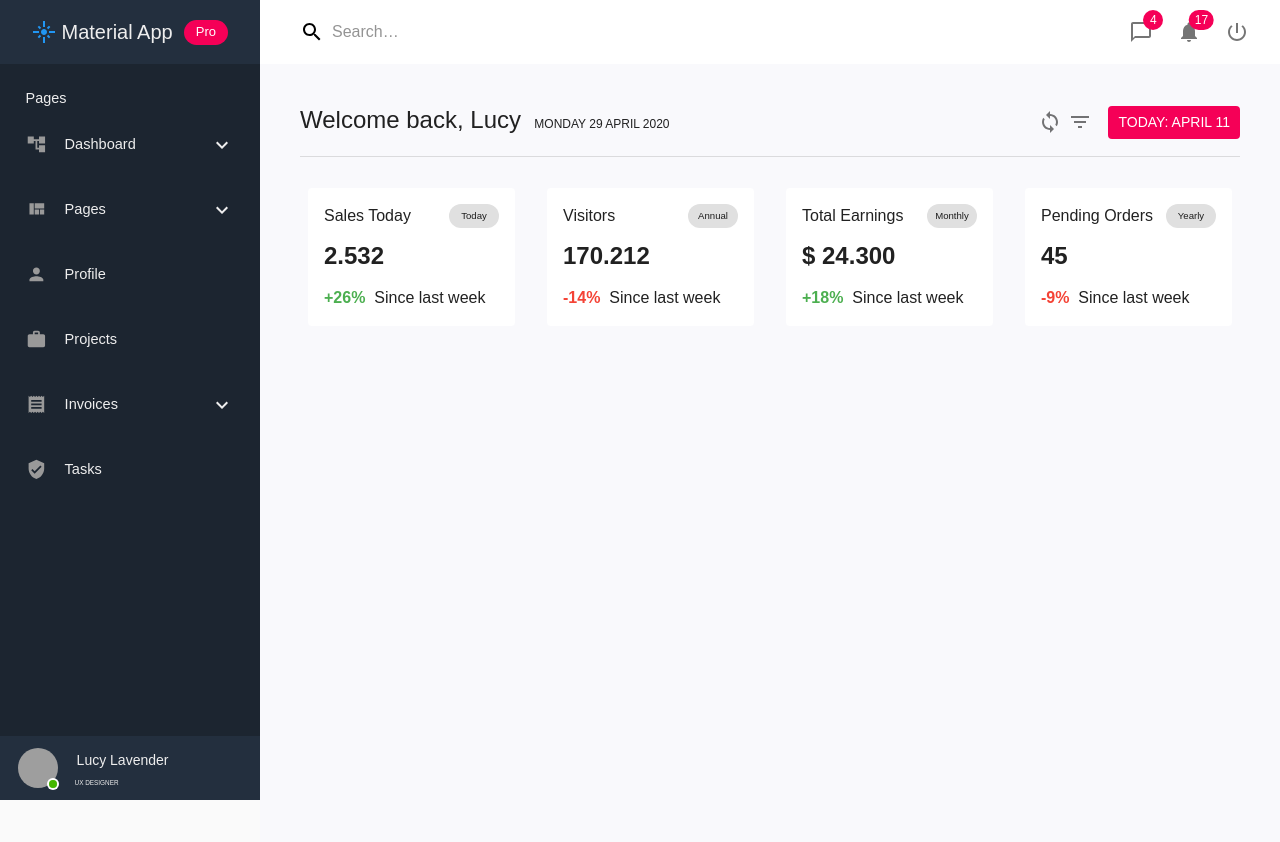
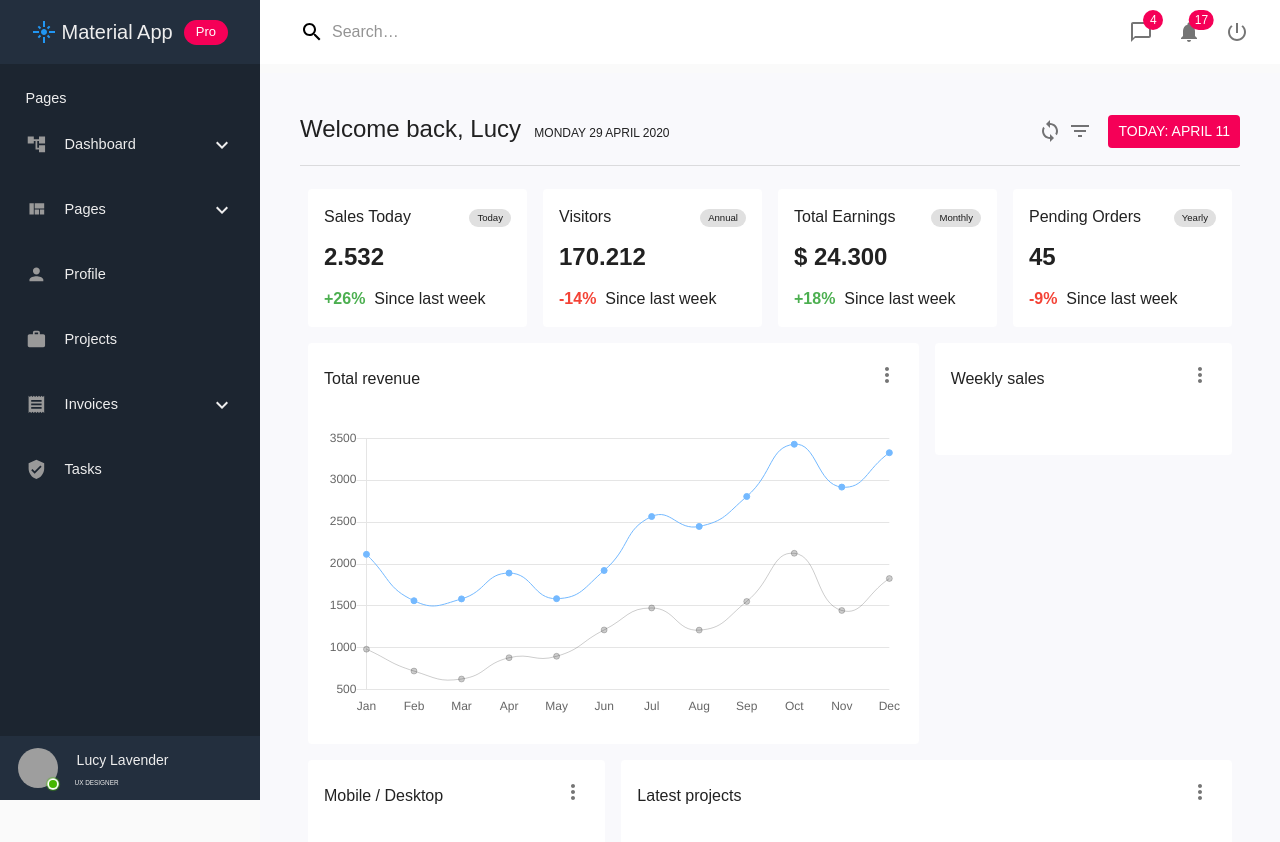
Before and after one commit to naldal/Material-Dashboard, a React (Create React App) app: page /#/ in a window 1280 px wide. Shown: the top 842 px of the page. Built offline with nearby package versions, Linux system fonts and the light colour scheme; grey boxes are pictures that could not be loaded; the HTML template or start-up script is replaced by a standard one.

Commit message:
add chartjs

```diff
--- a/package.json
+++ b/package.json
@@ -10,8 +10,10 @@
     "@testing-library/react": "^9.3.2",
     "@testing-library/user-event": "^7.1.2",
     "axios": "^0.20.0",
+    "chart.js": "^2.9.4",
     "gh-pages": "^3.1.0",
     "react": "^16.13.1",
+    "react-chartjs-2": "^2.10.0",
     "react-dom": "^16.13.1",
     "react-router-dom": "^5.2.0",
     "react-scripts": "3.4.3",
--- a/src/App.js
+++ b/src/App.js
@@ -7,10 +7,15 @@ const theme = createMuiTheme({
     overrides: {
         MuiChip: {
             sizeSmall: {
-                width: "50px"
+                height: "18px"
             },
             labelSmall: {
                 fontSize: "0.6rem"
+            }
+        },
+        MuiCardHeader: {
+            title: {
+                fontSize: "1rem"
             }
         }
     },
@@ -19,7 +24,8 @@ const theme = createMuiTheme({
             'Nunito',
             'sans-serif'
         ].join(',')
-    }
+    },
+
 })
 
 function App() {
--- a/src/Components.js
+++ b/src/Components.js
@@ -14,8 +14,9 @@ const drawerWidth = 260
 const useStyles = makeStyles((theme)=>({
     root: {
         flexGrow: 1,
+        overflow: "auto",
         position: 'absolute',
-        top: '64px',
+        top: '73px',
         left: '260px',
         width: `calc(100% - ${drawerWidth}px)`,
         height: '100vh',
--- a/src/Default.jsx
+++ b/src/Default.jsx
@@ -1,12 +1,53 @@
 import React, {useEffect} from 'react';
 import {makeStyles} from "@material-ui/core/styles";
 import DefaultData from './DefaultData.json';
-import axios from 'axios';
-import {Grid} from "@material-ui/core";
+import {CardHeader, Grid} from "@material-ui/core";
 import Card from "@material-ui/core/Card";
 import CardContent from "@material-ui/core/CardContent";
 import Typography from "@material-ui/core/Typography";
 import Chip from "@material-ui/core/Chip";
+import IconButton from "@material-ui/core/IconButton";
+import MoreVertIcon from '@material-ui/icons/MoreVert';
+import { Line } from 'react-chartjs-2';
+
+const doubleLineState = {
+    labels:['Jan','Feb','Mar','Apr','May','Jun','Jul','Aug','Sep','Oct','Nov','Dec'],
+        datasets:[
+            {
+                fill: false,
+                lineTension: 0.5,
+                backgroundColor: 'rgba(116, 185, 255, 1.0)',
+                borderColor: 'rgb(116, 185, 255)',
+                borderWidth: 1,
+                data: [2115, 1562, 1584, 1892, 1587, 1923, 2566, 2448, 2805, 3428, 2917, 3327],
+            },
+            {
+                fill: false,
+                lineTension: 0.5,
+                backgroundColor: 'rgba(0, 0, 0, 0.2)',
+                borderColor: 'rgba(0, 0, 0, 0.2)',
+                borderCapStyle: 'dotted',
+                borderWidth: 1,
+                data: [985, 724, 629, 883, 900, 1214, 1476, 1212, 1554, 2128, 1446, 1827],
+            }
+        ],
+}
+
+const doubleLineOptions = {
+    title: {
+        display: false
+    },
+    legend: {
+        display: false
+    },
+    scales: {
+        xAxes: [{
+            gridLines: {
+                display: false
+            }
+        }]
+    }
+}
 
 const useStyle = makeStyles((theme) => ({
     root: {
@@ -33,8 +74,8 @@ const useStyle = makeStyles((theme) => ({
         fontWeight: "600",
         color: theme.palette.error.main
     },
-    cardContent: {
-
+    chartCard: {
+        margin: "0.5rem",
 
     }
 }))
@@ -83,9 +124,67 @@ const Default = () => {
 
     return (
         <div>
-            <Grid container spacing={2} className={classes.gridContainer}>
+            <Grid container spacing={0} className={classes.gridContainer}>
                 {getSaleData}
             </Grid>
+            <Grid container spacing={0}>
+                <Grid item lg={8} xs={12}>
+                    <Card className={classes.chartCard} elevation={0}>
+                        <CardHeader title="Total revenue" action={
+                            <IconButton aria-label="settings">
+                                <MoreVertIcon />
+                            </IconButton>
+                        }/>
+                        <CardContent>
+                            <div>
+                                <Line data={doubleLineState} options={doubleLineOptions}/>
+                            </div>
+                        </CardContent>
+                    </Card>
+                </Grid>
+                <Grid item lg={4} xs={12}>
+                    <Card className={classes.chartCard} elevation={0}>
+                        <CardHeader title="Weekly sales" action={
+                            <IconButton aria-label="settings">
+                                <MoreVertIcon />
+                            </IconButton>
+                        }/>
+                        <CardContent>
+
+                        </CardContent>
+                    </Card>
+                </Grid>
+            </Grid>
+
+            <Grid container spacing={0}>
+                <Grid item lg={4} xs={12}>
+                    <Card className={classes.chartCard} elevation={0}>
+                        <CardHeader title="Mobile / Desktop" action={
+                            <IconButton aria-label="settings">
+                                <MoreVertIcon />
+                            </IconButton>
+                        }/>
+                        <CardContent>
+
+                        </CardContent>
+                    </Card>
+                </Grid>
+                <Grid item lg={8} xs={12}>
+                    <Card className={classes.chartCard} elevation={0}>
+                        <CardHeader title="Latest projects" action={
+                            <IconButton aria-label="settings">
+                                <MoreVertIcon />
+                            </IconButton>
+                        }/>
+                        <CardContent>
+
+                        </CardContent>
+                    </Card>
+                </Grid>
+            </Grid>
+            <div>
+
+            </div>
         </div>
     );
 };
```
Also changed, not shown: 1 other file (tests, documents, lock files or other folders).
